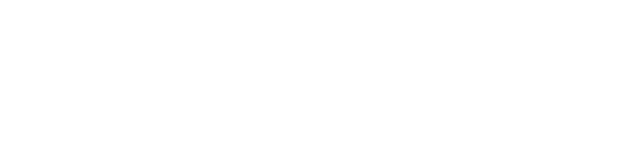
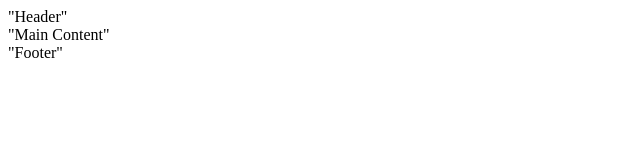
Before and after one commit to LCJC800/love-running, a plain HTML site: page index.html in a window 1280 px wide. Shown: the whole page, without its empty margins (0-640 px from the left). Drawn offline with Linux system fonts and the light colour scheme.

Commit message:
create general page structure

```diff
--- a/index.html
+++ b/index.html
@@ -14,7 +14,17 @@
     <link rel="icon" type="image/png" sizes="32x32" href="assets/favicon/favicon-32x32.png">
     <link rel="icon" type="image/png" sizes="16x16" href="assets/favicon/favicon-16x16.png">
 </head>
+
 <body>
+    <!-- Header -->
+    <header>"Header"</header>
+
+    <!-- Main-->
+    <main>"Main Content"</main>
+
+    <!-- Footer -->
+    <footer>"Footer"</footer>
+
 
 </body>
 </html>
```
